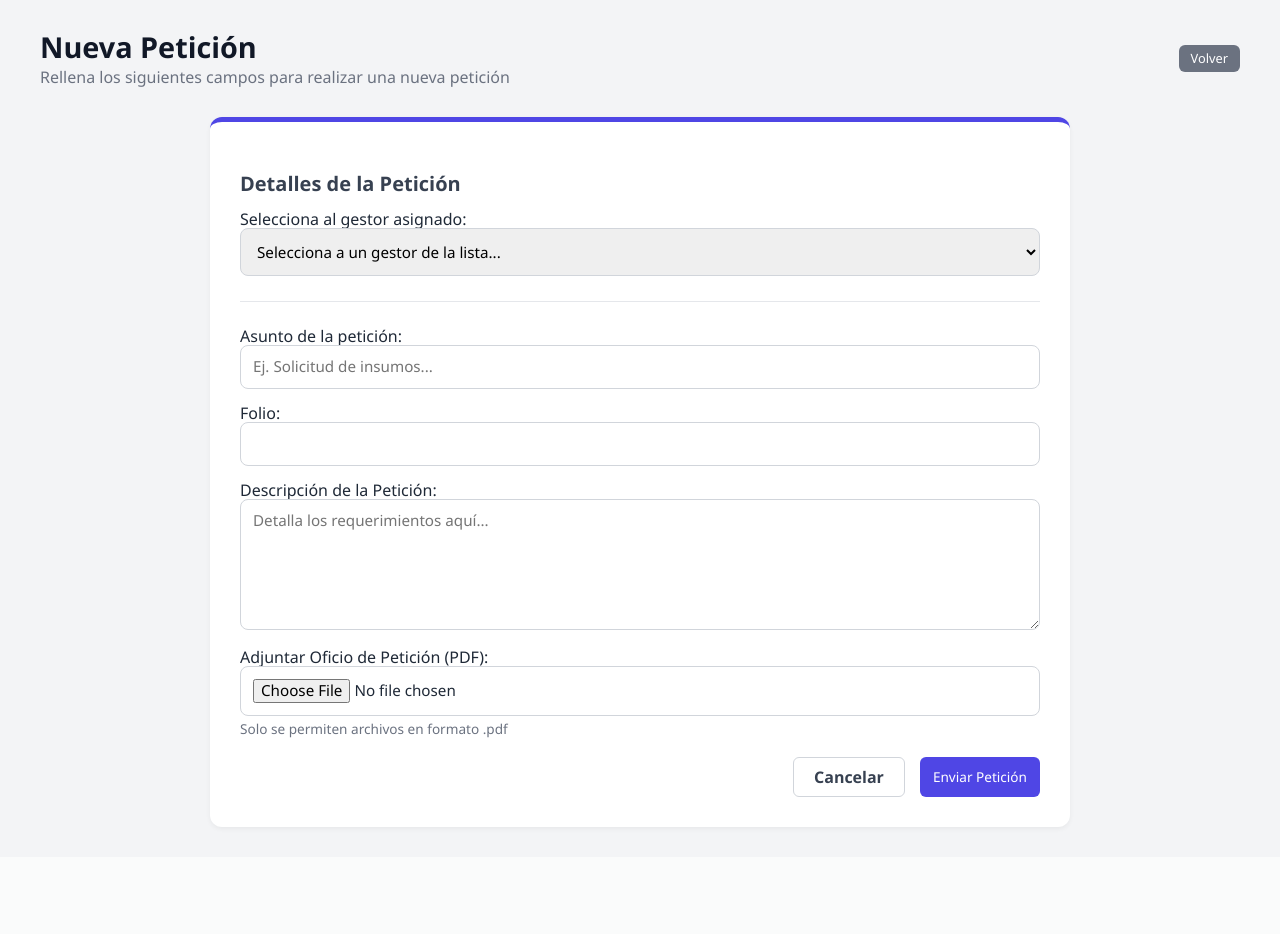
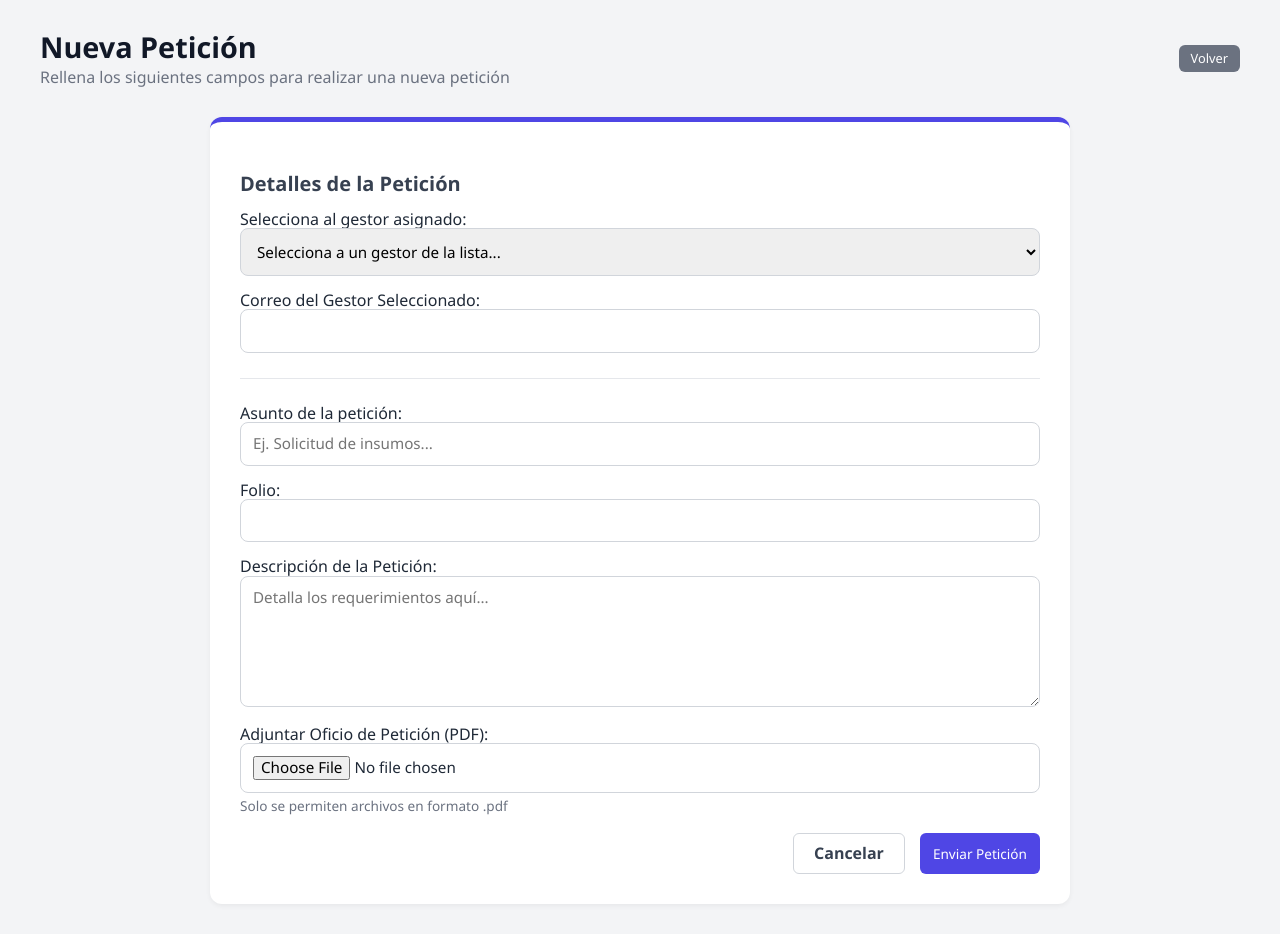
Before and after one commit to BrandonCVale/AMH_SISTEMA_OFICIOS, a Flask app: template app/templates/oficios/peticion_subdirector.html in a window 1280 px wide. Before the commit the page ends 829 px from the top, so only its background shows below. Run offline with Flask 3, Linux system fonts and the light colour scheme; the template is opened without the code that fills it, so the values that code supplies are empty.

Commit message:
Interfaz de peticion de subdirector ya carga en automatico el correo del gestor seleccionado

```diff
--- a/app/services/email_service.py
+++ b/app/services/email_service.py
@@ -169,7 +169,7 @@ def enviar_notificacion_peticion_jud(
                     )
                 print("¡Archivo adjuntado con éxito!")
             else:
-                # 3. Si falla, ¡ahora sí nos va a avisar!
+                # 3. Si falla
                 print(
                     f"ERROR: No se encontró el archivo físico en la ruta: {ruta_absoluta}"
                 )
--- a/app/templates/oficios/peticion_subdirector.html
+++ b/app/templates/oficios/peticion_subdirector.html
@@ -2,89 +2,127 @@
 {% block titulo %}
     Peticiones Subdirector
 {% endblock titulo %}
-
 {% block css_adicional %}
-<link rel="stylesheet" href="{{ url_for('static', filename='css/panel.css') }}">
+    <link rel="stylesheet"
+          href="{{ url_for('static', filename='css/panel.css') }}">
 {% endblock css_adicional %}
-
 {% block contenido_principal %}
     <div class="contenedor-principal">
         {# Header #}
         <div class="header-seccion">
             <div>
                 <h1 class="titulo-panel">Nueva Petición</h1>
-            <p class="subtitulo-panel">Rellena los siguientes campos para
-                realizar una nueva petición</p>
+                <p class="subtitulo-panel">
+                    Rellena los siguientes campos para
+                    realizar una nueva petición
+                </p>
             </div>
-        <a href="{{ url_for('oficios.panel_control') }}"
-            class="btn-gris">Volver</a>
+            <a href="{{ url_for('oficios.panel_control') }}" class="btn-gris">Volver</a>
         </div>
-
         {# FORMULARIO INICIO #}
         <div class="tarjeta-contenido contenedor-formulario tarjeta-destacada">
-
             <div class="titulo-tarjeta">
                 <h3 class="titulo-seccion">Detalles de la Petición</h3>
             </div>
-
             <form method="POST"
                   action="{{ url_for('oficios.nueva_peticion_subdirector') }}"
-            enctype="multipart/form-data" class="formulario-estandar">
-
+                  enctype="multipart/form-data"
+                  class="formulario-estandar">
+                {# SELECT DEL GESTOR Y CORREO DEL GESTOR #}
                 <div class="grupo-formulario">
-                <label class="etiqueta-formulario">Selecciona al gestor
-                    asignado:</label>
-                <select name="id_gestor_destinatario" class="form-control" required>
-                    <option value disabled selected>Selecciona a un gestor de la
-                        lista...</option>
+                    <label class="etiqueta-formulario">Selecciona al gestor asignado:</label>
+                    <select name="id_gestor_destinatario"
+                            class="form-control"
+                            id="select-gestor"
+                            required>
+                        <option value="" disabled selected>Selecciona a un gestor de la lista...</option>
                         {% for gestor in gestores %}
-                    <option value="{{gestor.id_usuario}}">{{
-                        gestor.nombre_completo }}</option>
+                            <option value="{{ gestor.id_usuario }}"
+                                    data-correo="{{ gestor.correo_electronico }}">{{ gestor.nombre_completo }}</option>
                         {% endfor %}
                     </select>
                 </div>
-
+                <div class="grupo-formulario" id="grupo-correo-gestor">
+                    <label class="etiqueta-formulario">Correo del Gestor Seleccionado:</label>
+                    <input type="text" id="input-correo-gestor" class="form-control" readonly>
+                </div>
                 <hr class="separador-horizontal">
-
                 <div class="grupo-formulario">
-                <label class="etiqueta-formulario">Asunto de la
-                    petición:</label>
-                <input type="text" name="asunto" class="form-control"
-                    placeholder="Ej. Solicitud de insumos..." required>
+                    <label class="etiqueta-formulario">
+                        Asunto de la
+                        petición:
+                    </label>
+                    <input type="text"
+                           name="asunto"
+                           class="form-control"
+                           placeholder="Ej. Solicitud de insumos..."
+                           required>
                 </div>
-
                 <div class="grupo-formulario">
                     <label class="etiqueta-formulario">Folio:</label>
-                <input type="text" name="folio" class="form-control input-folio"
-                    required>
+                    <input type="text" name="folio" class="form-control input-folio" required>
                 </div>
-
                 <div class="grupo-formulario">
-                <label class="etiqueta-formulario">Descripción de la
-                    Petición:</label>
-                <textarea name="descripcion_solicitud" rows="6"
+                    <label class="etiqueta-formulario">
+                        Descripción de la
+                        Petición:
+                    </label>
+                    <textarea name="descripcion_solicitud"
+                              rows="6"
                               class="form-control"
                               placeholder="Detalla los requerimientos aquí..."
                               required></textarea>
                 </div>
-
                 <div class="grupo-formulario input-archivo-wrapper">
-                <label class="etiqueta-formulario">Adjuntar Oficio de Petición
-                    (PDF):</label>
-                <input type="file" name="archivo" id="archivo"
-                    class="form-control input-archivo" accept=".pdf" required>
+                    <label class="etiqueta-formulario">
+                        Adjuntar Oficio de Petición
+                        (PDF):
+                    </label>
+                    <input type="file"
+                           name="archivo"
+                           id="archivo"
+                           class="form-control input-archivo"
+                           accept=".pdf"
+                           required>
                     <span class="texto-ayuda">Solo se permiten archivos en formato
                     .pdf</span>
                 </div>
-
-            <div class="acciones-formulario" style="margin-top: 15px;">
-                <a href="{{ url_for('oficios.panel_control') }}"
-                    class="btn-cancelar">Cancelar</a>
-                <button type="submit" class="btn-primario">Enviar
-                    Petición</button>
+                <div class="acciones-formulario">
+                    <a href="{{ url_for('oficios.panel_control') }}" class="btn-cancelar">Cancelar</a>
+                    <button type="submit" class="btn-primario">
+                        Enviar
+                        Petición
+                    </button>
                 </div>
-
             </form>
         </div>
     </div>
 {% endblock contenido_principal %}
+{% block script_adicional %}
+    <script>
+        document.addEventListener("DOMContentLoaded", function() {
+            // Obtenemos los elementos de la pantalla
+            const selectGestor = document.getElementById('select-gestor');
+            const inputCorreo = document.getElementById('input-correo-gestor');
+            const grupoCorreo = document.getElementById('grupo-correo-gestor');
+
+            // Escuchamos cuando el usuario cambie la opción
+            selectGestor.addEventListener('change', function() {
+                // Obtenemos la opción que seleccionó
+                const opcionSeleccionada = this.options[this.selectedIndex];
+
+                // Sacamos el correo que escondimos en el data-correo
+                const correo = opcionSeleccionada.getAttribute('data-correo');
+
+                // Si hay un correo, lo mostramos en el cuadro
+                if (correo) {
+                    inputCorreo.value = correo;
+                    grupoCorreo.style.display = 'block'; // Hacemos visible el cuadro
+                } else {
+                    inputCorreo.value = '';
+                    grupoCorreo.style.display = 'none'; // Lo ocultamos si elige "Selecciona..."
+                }
+            });
+        });
+    </script>
+{% endblock script_adicional %}
```
Lines whose indentation alone changed are shown as unchanged.
